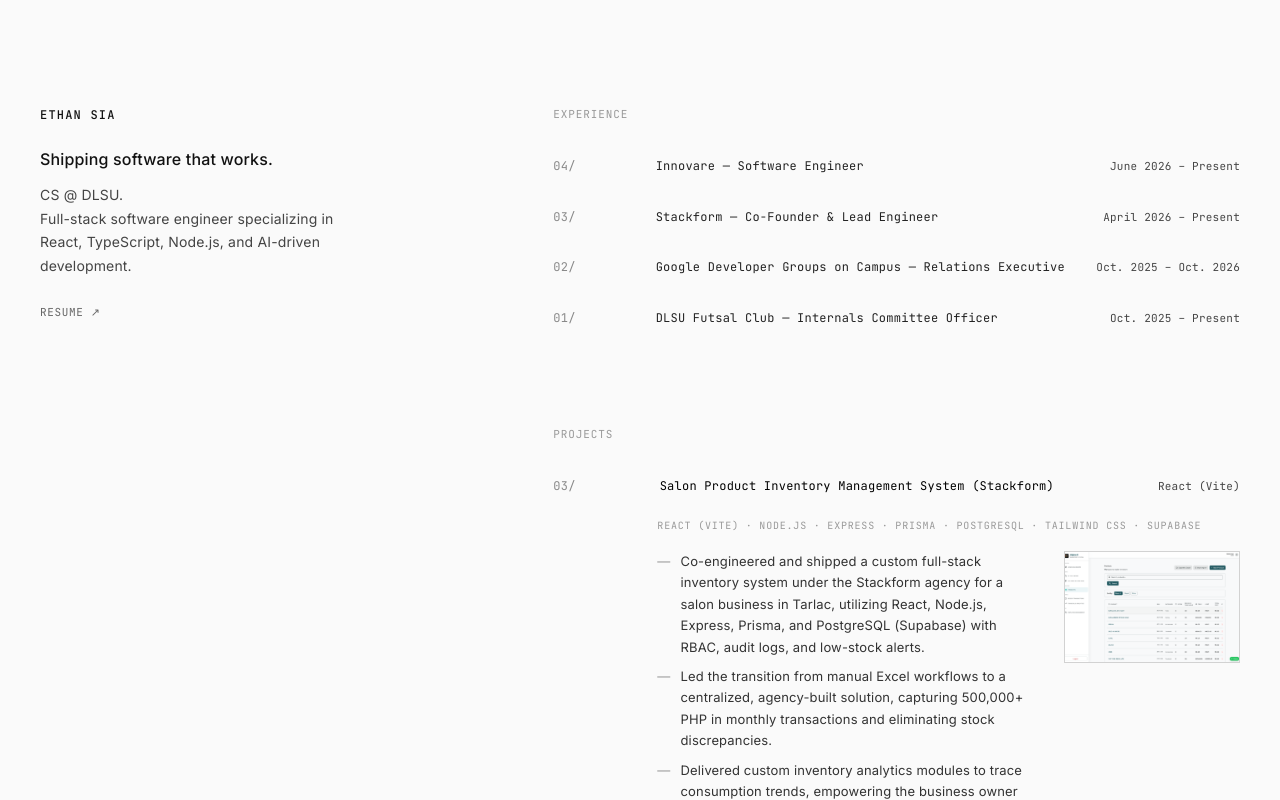
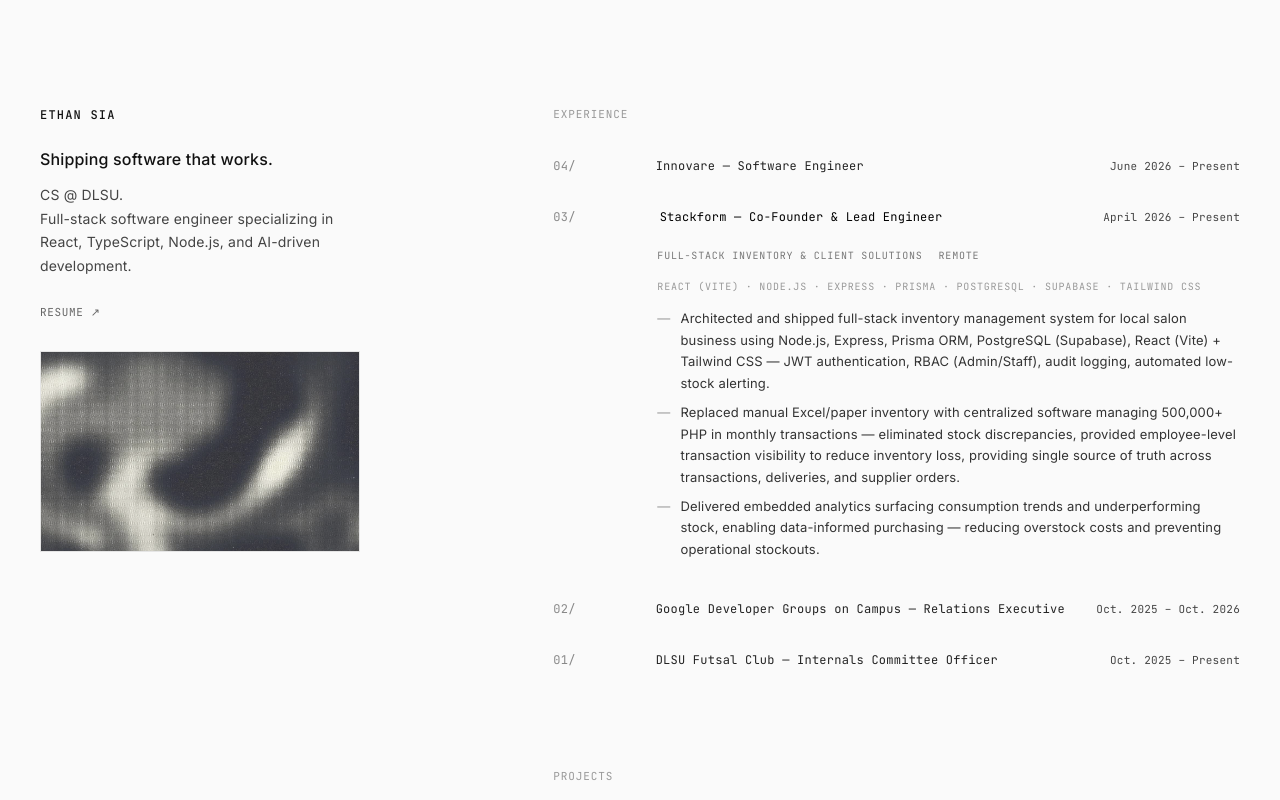
Before and after one commit to jdsia/Web-Portfolio, a Next.js app: page / in a window 1280 px wide. Both pictures are taken after a click on the item 896 px from the left and 486 px from the top of the page. Shown: the top 800 px of the page. Built offline with nearby package versions, Linux system fonts and the light colour scheme.

Commit message:
feat: add bio texture and simplify list interactions
- Add bio texture image to sidebar
- Unify accordion selection and add hover dimming
- Remove project screenshot lightbox modal

```diff
--- a/app/page.tsx
+++ b/app/page.tsx
@@ -1,6 +1,6 @@
 "use client";
 
-import { useState, useEffect } from "react";
+import { useState } from "react";
 import { PROJECTS } from "./data/projects";
 import { EXPERIENCES } from "./data/experiences";
 
@@ -9,31 +9,13 @@ const RESUME_URL =
 
 export default function Home() {
   const [hoveredExpId, setHoveredExpId] = useState<string | null>(null);
-  const [pinnedExpId, setPinnedExpId] = useState<string | null>(null);
+  const [hoveredProjectId, setHoveredProjectId] = useState<string | null>(null);
+  const [pinnedKey, setPinnedKey] = useState<string | null>(
+    EXPERIENCES[0] ? `exp:${EXPERIENCES[0].id}` : null,
+  );
 
-  const [hoveredProjectId, setHoveredProjectId] = useState<string | null>(null);
-  const [pinnedProjectId, setPinnedProjectId] = useState<string | null>(null);
-
-  const [activeScreenshot, setActiveScreenshot] = useState<{
-    title: string;
-    url: string;
-  } | null>(null);
-
-  useEffect(() => {
-    const handleKeyDown = (e: KeyboardEvent) => {
-      if (e.key === "Escape") {
-        setActiveScreenshot(null);
-      }
-    };
-    window.addEventListener("keydown", handleKeyDown);
-    return () => window.removeEventListener("keydown", handleKeyDown);
-  }, []);
-
-  const isExpOpen = (id: string) =>
-    hoveredExpId === id || pinnedExpId === id;
-
-  const isProjectOpen = (id: string) =>
-    hoveredProjectId === id || pinnedProjectId === id;
+  const isExpOpen = (id: string) => pinnedKey === `exp:${id}`;
+  const isProjectOpen = (id: string) => pinnedKey === `proj:${id}`;
 
   return (
     <div
@@ -71,6 +53,13 @@ export default function Home() {
               Resume ↗
             </a>
           </div>
+          <div className="pt-2 max-w-[320px]">
+            <img
+              src="/bio-texture.png"
+              alt="Monochrome abstract texture"
+              className="w-full h-auto object-cover border border-black/10 opacity-85 contrast-90 brightness-105"
+            />
+          </div>
         </aside>
 
         {/* Right Column: Experience, Projects, Contact */}
@@ -85,6 +74,7 @@ export default function Home() {
               {EXPERIENCES.map((exp, idx) => {
                 const num = String(EXPERIENCES.length - idx).padStart(2, "0");
                 const open = isExpOpen(exp.id);
+                const dimmed = hoveredExpId !== null && hoveredExpId !== exp.id;
 
                 return (
                   <li
@@ -92,11 +82,13 @@ export default function Home() {
                     onMouseEnter={() => setHoveredExpId(exp.id)}
                     onMouseLeave={() => setHoveredExpId(null)}
                     onClick={() =>
-                      setPinnedExpId((prev) =>
-                        prev === exp.id ? null : exp.id,
+                      setPinnedKey((prev) =>
+                        prev === `exp:${exp.id}` ? null : `exp:${exp.id}`,
                       )
                     }
-                    className="cursor-pointer"
+                    className={`cursor-pointer transition-opacity duration-200 ${
+                      dimmed ? "opacity-35" : "opacity-100"
+                    }`}
                   >
                     {/* Summary Row */}
                     <div className="flex items-baseline justify-between gap-4 py-3.5 text-[12px] tracking-[0.02em]">
@@ -106,7 +98,9 @@ export default function Home() {
                         </span>
                         <span
                           className={`transition-transform duration-200 ${
-                            open ? "translate-x-1 text-[#000000]" : "text-[#222222]"
+                            open
+                              ? "translate-x-1 text-[#000000]"
+                              : "text-[#222222]"
                           }`}
                         >
                           {exp.role}
@@ -142,7 +136,9 @@ export default function Home() {
 
                           <ul
                             className="space-y-2 text-[13px] leading-[1.65] text-[#333333] max-w-2xl"
-                            style={{ fontFamily: "var(--font-inter), sans-serif" }}
+                            style={{
+                              fontFamily: "var(--font-inter), sans-serif",
+                            }}
                           >
                             {(exp.bullets && exp.bullets.length > 0
                               ? exp.bullets
@@ -185,6 +181,8 @@ export default function Home() {
               {PROJECTS.map((project, idx) => {
                 const num = String(PROJECTS.length - idx).padStart(2, "0");
                 const open = isProjectOpen(project.id);
+                const dimmed =
+                  hoveredProjectId !== null && hoveredProjectId !== project.id;
 
                 return (
                   <li
@@ -192,11 +190,15 @@ export default function Home() {
                     onMouseEnter={() => setHoveredProjectId(project.id)}
                     onMouseLeave={() => setHoveredProjectId(null)}
                     onClick={() =>
-                      setPinnedProjectId((prev) =>
-                        prev === project.id ? null : project.id,
+                      setPinnedKey((prev) =>
+                        prev === `proj:${project.id}`
+                          ? null
+                          : `proj:${project.id}`,
                       )
                     }
-                    className="cursor-pointer"
+                    className={`cursor-pointer transition-opacity duration-200 ${
+                      dimmed ? "opacity-35" : "opacity-100"
+                    }`}
                   >
                     {/* Summary Row */}
                     <div className="flex items-baseline justify-between gap-4 py-3.5 text-[12px] tracking-[0.02em]">
@@ -206,16 +208,14 @@ export default function Home() {
                         </span>
                         <span
                           className={`transition-transform duration-200 ${
-                            open ? "translate-x-1 text-[#000000]" : "text-[#222222]"
+                            open
+                              ? "translate-x-1 text-[#000000]"
+                              : "text-[#222222]"
                           }`}
                         >
                           {project.title}
                         </span>
                       </div>
-
-                      <span className="text-[#444444] text-[11px] shrink-0 text-right">
-                        {project.technologies[0]}
-                      </span>
                     </div>
 
                     {/* Expandable Details Below Row */}
@@ -232,9 +232,8 @@ export default function Home() {
                             {project.technologies.join(" · ")}
                           </p>
 
-                          <div className="flex flex-col lg:flex-row lg:items-start gap-6">
                           <ul
-                              className="space-y-2 text-[13px] leading-[1.65] text-[#333333] flex-1"
+                            className="space-y-2 text-[13px] leading-[1.65] text-[#333333] max-w-2xl"
                             style={{
                               fontFamily: "var(--font-inter), sans-serif",
                             }}
@@ -249,32 +248,8 @@ export default function Home() {
                             ))}
                           </ul>
 
-                            {project.images && project.images.length > 0 && (
-                              <button
-                                type="button"
-                                onClick={(e) => {
-                                  e.stopPropagation();
-                                  setActiveScreenshot({
-                                    title: project.title,
-                                    url: project.images![0],
-                                  });
-                                }}
-                                className="group/img shrink-0 w-44 h-28 overflow-hidden bg-[#eaeaea] border border-black/10 hover:border-black/30 transition-colors cursor-zoom-in"
-                                title="Click to enlarge screenshot"
-                              >
-                                <img
-                                  src={project.images[0]}
-                                  alt={project.title}
-                                  className="w-full h-full object-cover group-hover/img:scale-[1.03] transition-transform duration-300"
-                                />
-                              </button>
-                            )}
-                          </div>
-
-                          {(project.github ||
-                            (project.images && project.images.length > 0)) && (
+                          {project.github && (
                             <div className="flex items-center gap-6 text-[11px] uppercase tracking-[0.06em] text-[#555555]">
-                              {project.github && (
                               <a
                                 href={project.github}
                                 target="_blank"
@@ -284,22 +259,6 @@ export default function Home() {
                               >
                                 GitHub ↗
                               </a>
-                              )}
-                              {project.images && project.images.length > 0 && (
-                                <button
-                                  type="button"
-                                  onClick={(e) => {
-                                    e.stopPropagation();
-                                    setActiveScreenshot({
-                                      title: project.title,
-                                      url: project.images![0],
-                                    });
-                                  }}
-                                  className="underline underline-offset-4 decoration-black/20 hover:text-[#111111] hover:decoration-black transition-colors cursor-pointer"
-                                >
-                                  Preview ↗
-                                </button>
-                              )}
                             </div>
                           )}
                         </div>
@@ -349,37 +308,6 @@ export default function Home() {
         <span>2026</span>
         <span className="uppercase tracking-[0.08em]">MANILA, PH</span>
       </footer>
-
-      {/* Screenshot Lightbox Modal */}
-      {activeScreenshot && (
-        <div
-          onClick={() => setActiveScreenshot(null)}
-          className="fixed inset-0 bg-black/80 z-50 flex items-center justify-center p-4 md:p-8 cursor-zoom-out"
-        >
-          <div
-            onClick={(e) => e.stopPropagation()}
-            className="border border-black/15 bg-[#fafafa] max-w-5xl w-full shadow-2xl overflow-hidden cursor-default"
-          >
-            <div className="flex items-center justify-between px-4 py-2.5 border-b border-black/10 text-[11px] text-[#555555] select-none">
-              <span>{activeScreenshot.title}</span>
-              <button
-                type="button"
-                onClick={() => setActiveScreenshot(null)}
-                className="hover:text-[#111111] cursor-pointer transition-colors px-2 py-0.5 border border-black/15 text-[10px] uppercase"
-              >
-                [ESC] Close
-              </button>
-            </div>
-            <div className="p-2 bg-[#fafafa]">
-              <img
-                src={activeScreenshot.url}
-                alt={activeScreenshot.title}
-                className="w-full h-auto object-contain max-h-[75vh] border border-black/10"
-              />
-            </div>
-          </div>
-        </div>
-      )}
     </div>
   );
 }
```
Also changed, not shown: public/bio-texture.png (added). Lines whose indentation alone changed are shown as unchanged.
